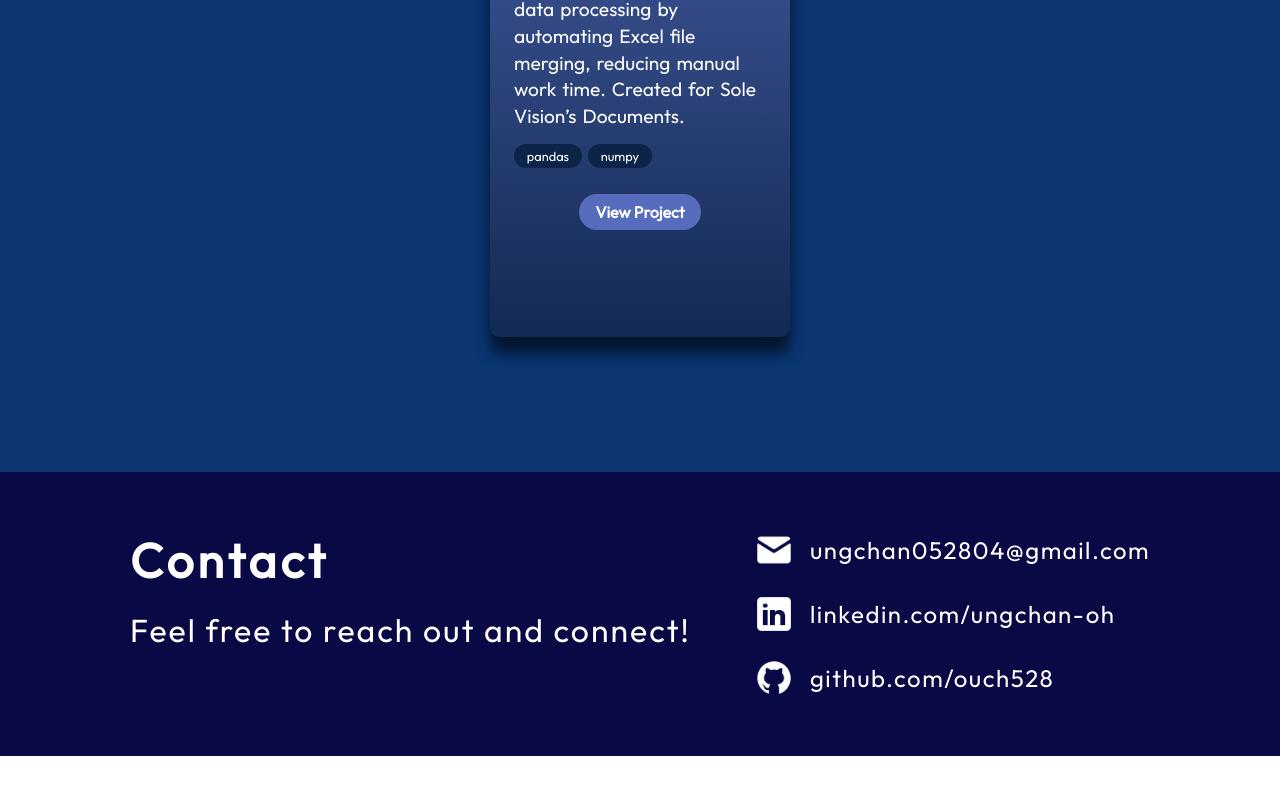
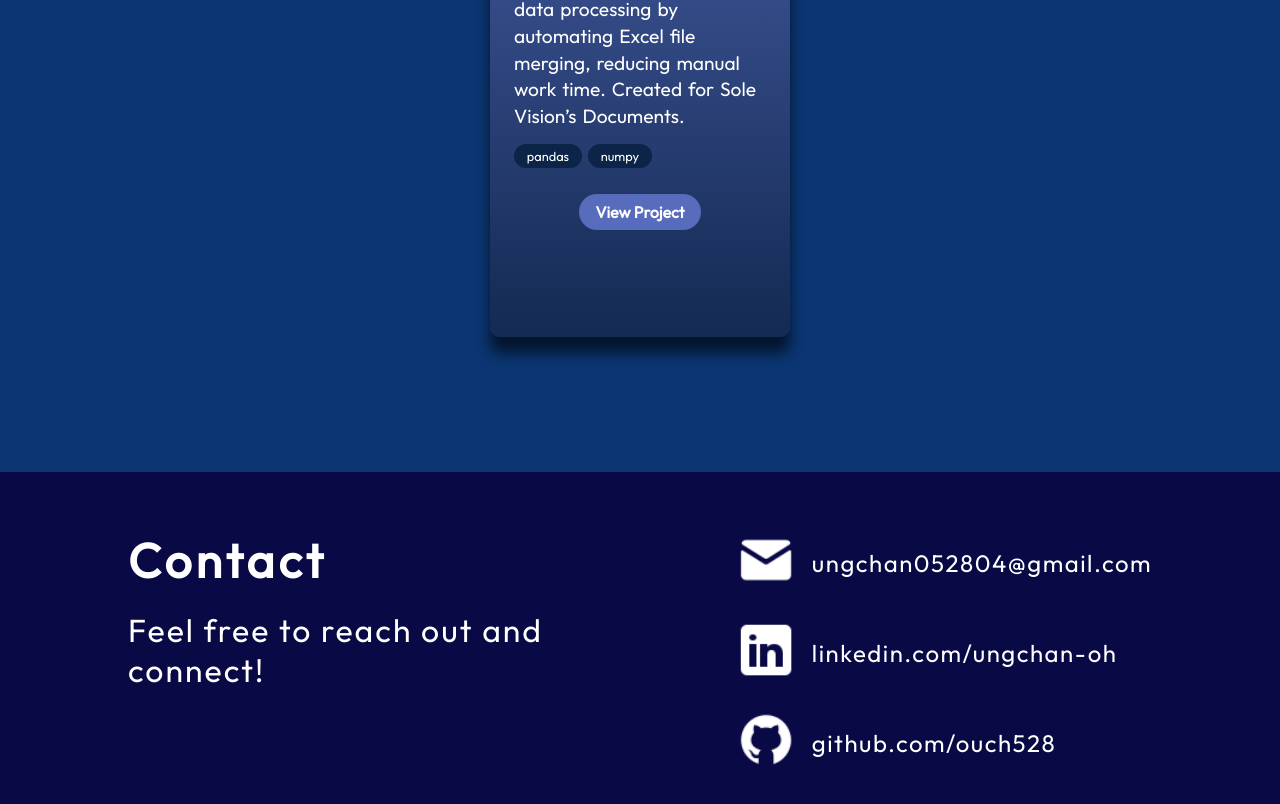
Before and after one commit to ouch528/portfolio, a React (Vite) app: page / in a window 1280 px wide. Shown: the part 6987-7791 px from the top of the page. Before the commit the page ends 7743 px from the top, so only its background shows below. Built offline with nearby package versions, Linux system fonts and the light colour scheme.

Commit message:
fix hyperlink

```diff
--- a/src/components/Contact/Contact.jsx
+++ b/src/components/Contact/Contact.jsx
@@ -3,24 +3,38 @@
 import styles from "./Contact.module.css";
 
 export const Contact = () => {
-    return <footer className={styles.container} id="contact">
+    return (
+        <footer className={styles.container} id="contact">
             <div className={styles.text}>
                 <h2>Contact</h2>
                 <p>Feel free to reach out and connect!</p>
             </div>
             <ul className={styles.links}>
                 <li className={styles.link}>
-                <img src={getImageUrl("contact/email.png")} alt="Email.icon" />
-                <a href="mailto:ungchan052804@gmail.com" target="_blank" rel="noopener noreferrer">ungchan052804@gmail.com</a>
+                    <a href="mailto:ungchan052804@gmail.com" target="_blank" rel="noopener noreferrer">
+                        <img src={getImageUrl("contact/email.png")} alt="Email icon" />
+                    </a>
+                    <a href="mailto:ungchan052804@gmail.com" target="_blank" rel="noopener noreferrer">
+                        ungchan052804@gmail.com
+                    </a>
                 </li>
                 <li className={styles.link}>
-                <img src={getImageUrl("contact/linkedin.png")} alt="LinkedIn.icon" />
-                <a href="https://www.linkedin.com/in/ungchan-oh/" target="_blank" rel="noopener noreferrer">linkedin.com/ungchan-oh</a>
+                    <a href="https://www.linkedin.com/in/ungchan-oh/" target="_blank" rel="noopener noreferrer">
+                        <img src={getImageUrl("contact/linkedin.png")} alt="LinkedIn icon" />
+                    </a>
+                    <a href="https://www.linkedin.com/in/ungchan-oh/" target="_blank" rel="noopener noreferrer">
+                        linkedin.com/ungchan-oh
+                    </a>
                 </li>
                 <li className={styles.link}>
-                <img src={getImageUrl("contact/github.png")} alt="GitHub.icon" />
-                <a href="https://github.com/ouch528" target="_blank" rel="noopener noreferrer">github.com/ouch528</a>
+                    <a href="https://github.com/ouch528" target="_blank" rel="noopener noreferrer">
+                        <img src={getImageUrl("contact/github.png")} alt="GitHub icon" />
+                    </a>
+                    <a href="https://github.com/ouch528" target="_blank" rel="noopener noreferrer">
+                        github.com/ouch528
+                    </a>
                 </li>
             </ul>
         </footer>
-}
+    );
+};
--- a/src/components/Contact/Contact.module.css
+++ b/src/components/Contact/Contact.module.css
@@ -82,7 +82,7 @@
 }
 
 @media screen and (max-width: 453px) {
-    .link a {
+    .link a:not(:has(img)) { /* Targets text-only links */
         display: none;
     }
 
@@ -103,4 +103,8 @@
     .container {
         padding: 10%;
     }
+
+    .link img {
+        width: 2em;
+    }
 }
```
Lines whose indentation alone changed are shown as unchanged.
